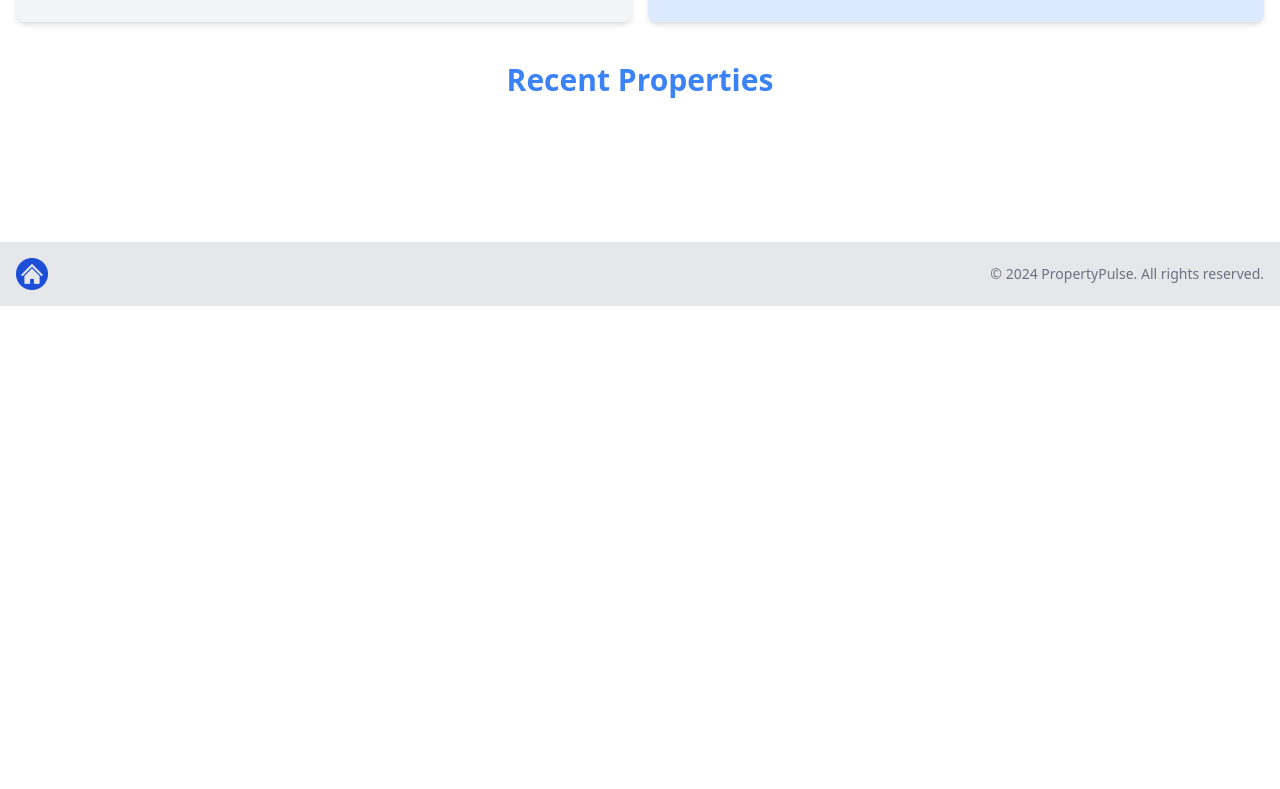
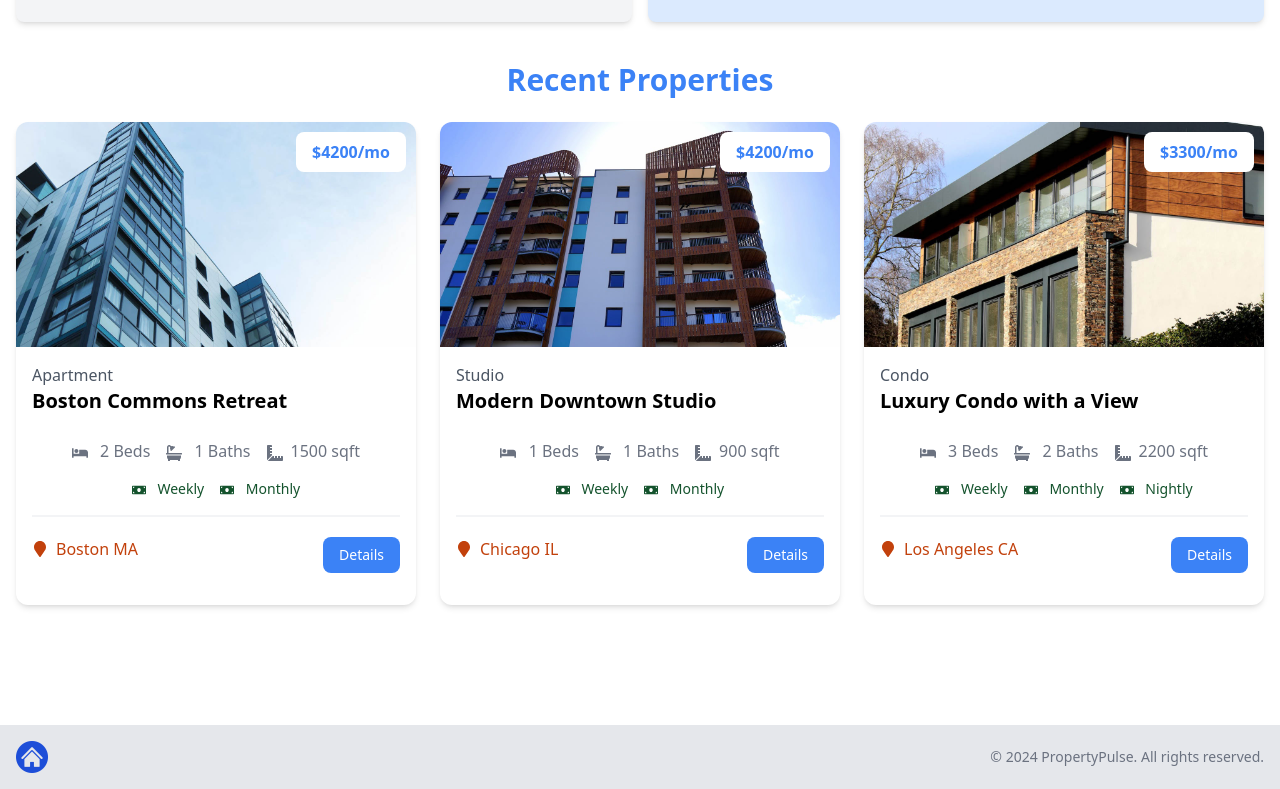
Before and after one commit to SilvesterSpath/nextjs_app, a Next.js app: page / in a window 1280 px wide. Shown: the part 623-1412 px from the top of the page. Before the commit the page ends 929 px from the top, so only its background shows below. Built offline with nearby package versions, Linux system fonts and the light colour scheme.

Commit message:
recent properties

```diff
--- a/components/HomeProperties.jsx
+++ b/components/HomeProperties.jsx
@@ -1,13 +1,26 @@
 import properties from '@/data/properties.json';
+import PropertyCard from './PropertyCard';
 
 const HomeProperties = () => {
+  const recentProperties = properties
+    .sort(() => Math.random() - Math.random())
+    .slice(0, 3);
+
   return (
-    <section class='px-4 py-6'>
-      <div class='container-xl lg:container m-auto'>
-        <h2 class='text-3xl font-bold text-blue-500 mb-6 text-center'>
+    <section className='px-4 py-6'>
+      <div className='container-xl lg:container m-auto'>
+        <h2 className='text-3xl font-bold text-blue-500 mb-6 text-center'>
           Recent Properties
         </h2>
-        <div class='grid grid-cols-1 md:grid-cols-3 gap-6'></div>
+        <div className='grid grid-cols-1 md:grid-cols-3 gap-6'>
+          {recentProperties === 0 ? (
+            <p>No Properties find</p>
+          ) : (
+            recentProperties.map((item) => (
+              <PropertyCard key={item._id} property={item} />
+            ))
+          )}
+        </div>
       </div>
     </section>
   );
```
